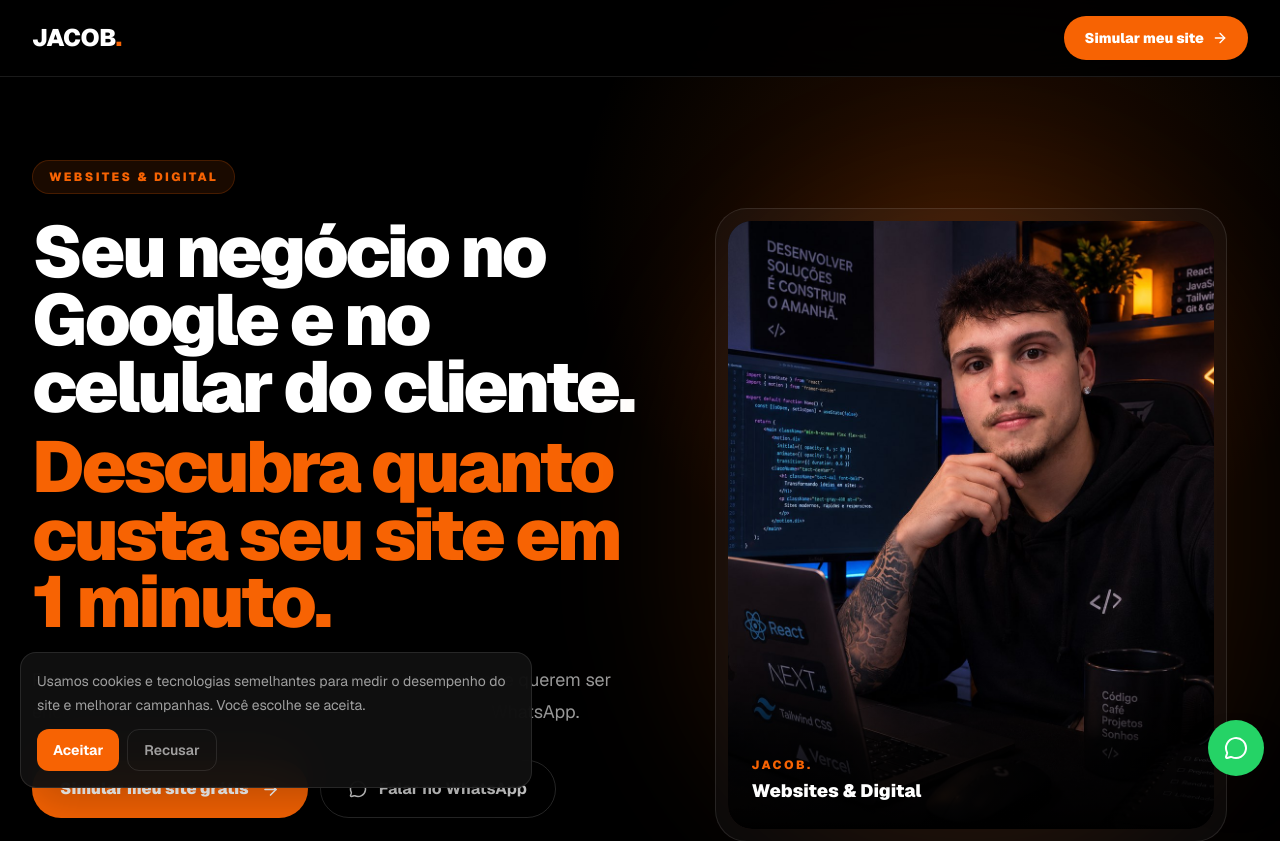
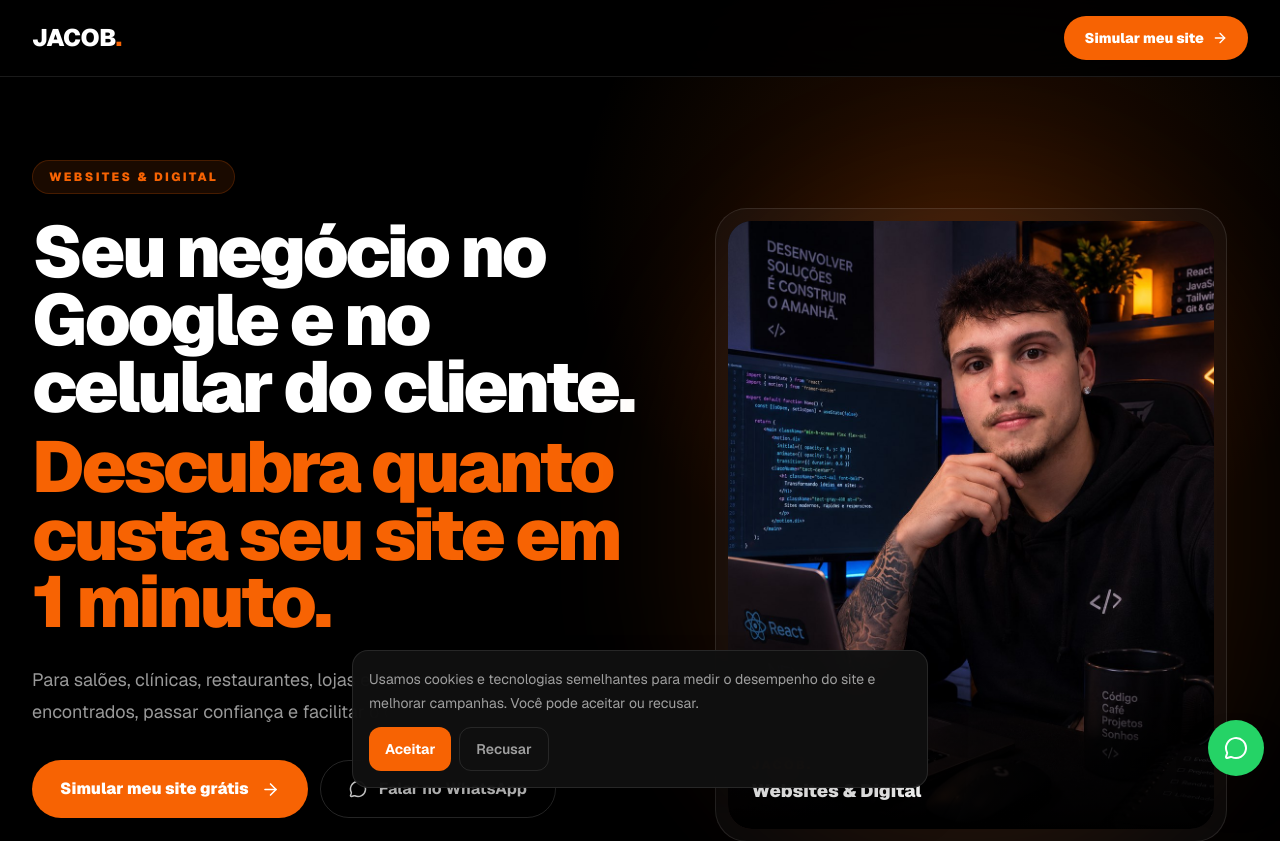
Before and after one commit to davi-jacobxz/site-vendas, a Next.js app: page / in a window 1280 px wide. Shown: the top 841 px of the page. Built offline with nearby package versions, Linux system fonts and the light colour scheme; no server answers.

Commit message:
Corrige consentimento de cookies

```diff
--- a/components/CookieConsent.tsx
+++ b/components/CookieConsent.tsx
@@ -2,15 +2,25 @@
 
 import { useEffect,useState } from "react";
 
+type Gtag=(command:"consent",action:"update",params:Record<string,string>)=>void;
+
 function consent(granted:boolean){
  if(typeof window==="undefined")return;
- const win=window as typeof window & {gtag?:Function};
- win.gtag?.("consent","update",{analytics_storage:granted?"granted":"denied",ad_storage:granted?"granted":"denied",ad_user_data:granted?"granted":"denied",ad_personalization:granted?"granted":"denied"});
+ const gtag=(window as typeof window & {gtag?:Gtag}).gtag;
+ gtag?.("consent","update",{analytics_storage:granted?"granted":"denied",ad_storage:granted?"granted":"denied",ad_user_data:granted?"granted":"denied",ad_personalization:granted?"granted":"denied"});
 }
 export default function CookieConsent(){
  const [show,setShow]=useState(false);
- useEffect(()=>{const saved=localStorage.getItem("jacob_cookie_consent");if(saved)consent(saved==="accepted");else setShow(true)},[]);
+ useEffect(()=>{
+  const saved=localStorage.getItem("jacob_cookie_consent");
+  if(saved)consent(saved==="accepted");else setShow(true);
+ },[]);
  if(!show)return null;
- const choose=(v:"accepted"|"rejected")=>{localStorage.setItem("jacob_cookie_consent",v);consent(v==="accepted");window.dispatchEvent(new Event("jacob:consent"));setShow(false)};
- return <div className="fixed inset-x-3 bottom-3 z-[60] rounded-2xl border border-white/10 bg-[#101010]/95 p-4 shadow-2xl backdrop-blur-xl sm:left-5 sm:right-auto sm:max-w-lg"><p className="text-sm leading-6 text-white/60">Usamos cookies e tecnologias semelhantes para medir o desempenho do site e melhorar campanhas. Você escolhe se aceita.</p><div className="mt-3 flex gap-2"><button onClick={()=>choose("accepted")} className="rounded-xl bg-[#F76303] px-4 py-2.5 text-sm font-bold">Aceitar</button><button onClick={()=>choose("rejected")} className="rounded-xl border border-white/10 px-4 py-2.5 text-sm font-semibold text-white/60">Recusar</button></div></div>;
+ const choose=(value:"accepted"|"rejected")=>{
+  localStorage.setItem("jacob_cookie_consent",value);
+  consent(value==="accepted");
+  window.dispatchEvent(new Event("jacob:consent"));
+  setShow(false);
+ };
+ return <div className="fixed inset-x-3 bottom-3 z-[60] rounded-2xl border border-white/10 bg-[#101010]/95 p-4 shadow-2xl backdrop-blur-xl sm:left-5 sm:right-5 sm:mx-auto sm:max-w-xl"><p className="text-sm leading-6 text-white/60">Usamos cookies e tecnologias semelhantes para medir o desempenho do site e melhorar campanhas. Você pode aceitar ou recusar.</p><div className="mt-3 flex gap-2"><button type="button" onClick={()=>choose("accepted")} className="min-h-11 rounded-xl bg-[#F76303] px-4 py-2.5 text-sm font-bold">Aceitar</button><button type="button" onClick={()=>choose("rejected")} className="min-h-11 rounded-xl border border-white/10 px-4 py-2.5 text-sm font-semibold text-white/60">Recusar</button></div></div>;
 }
```
